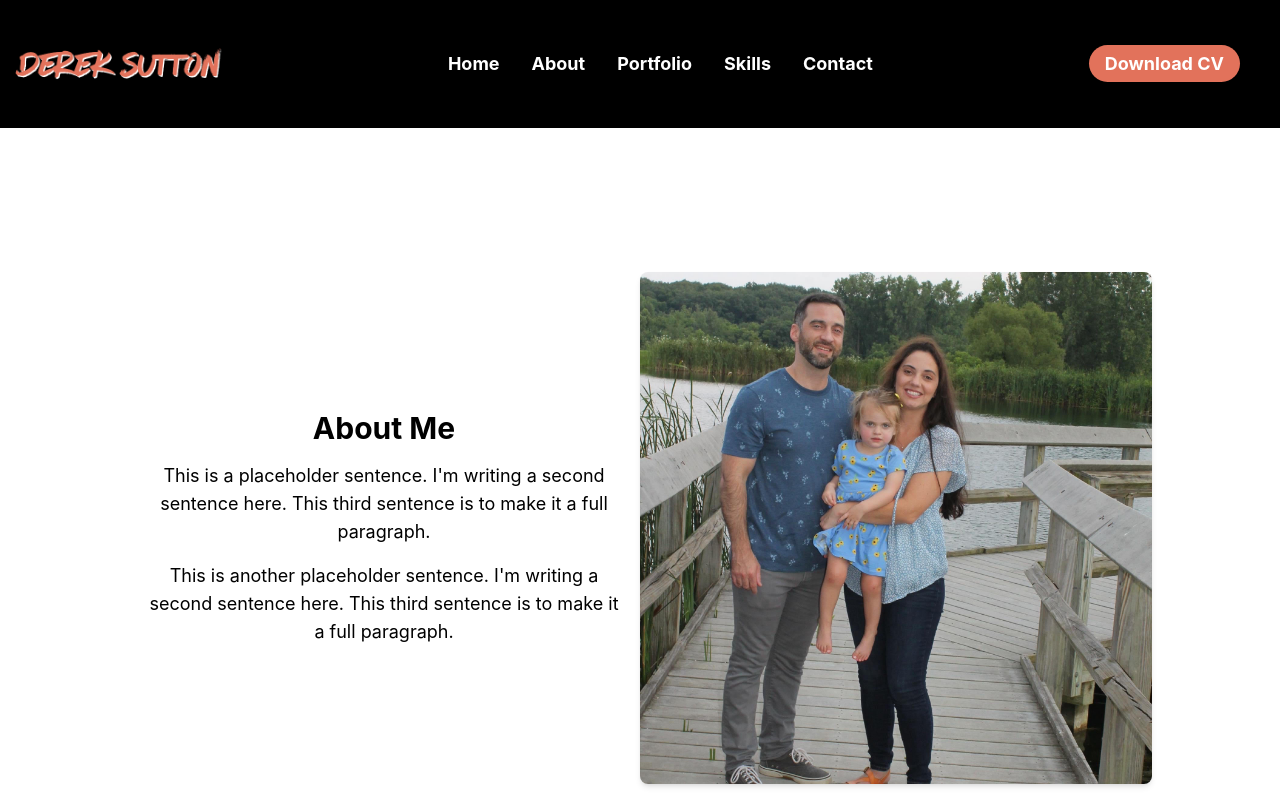
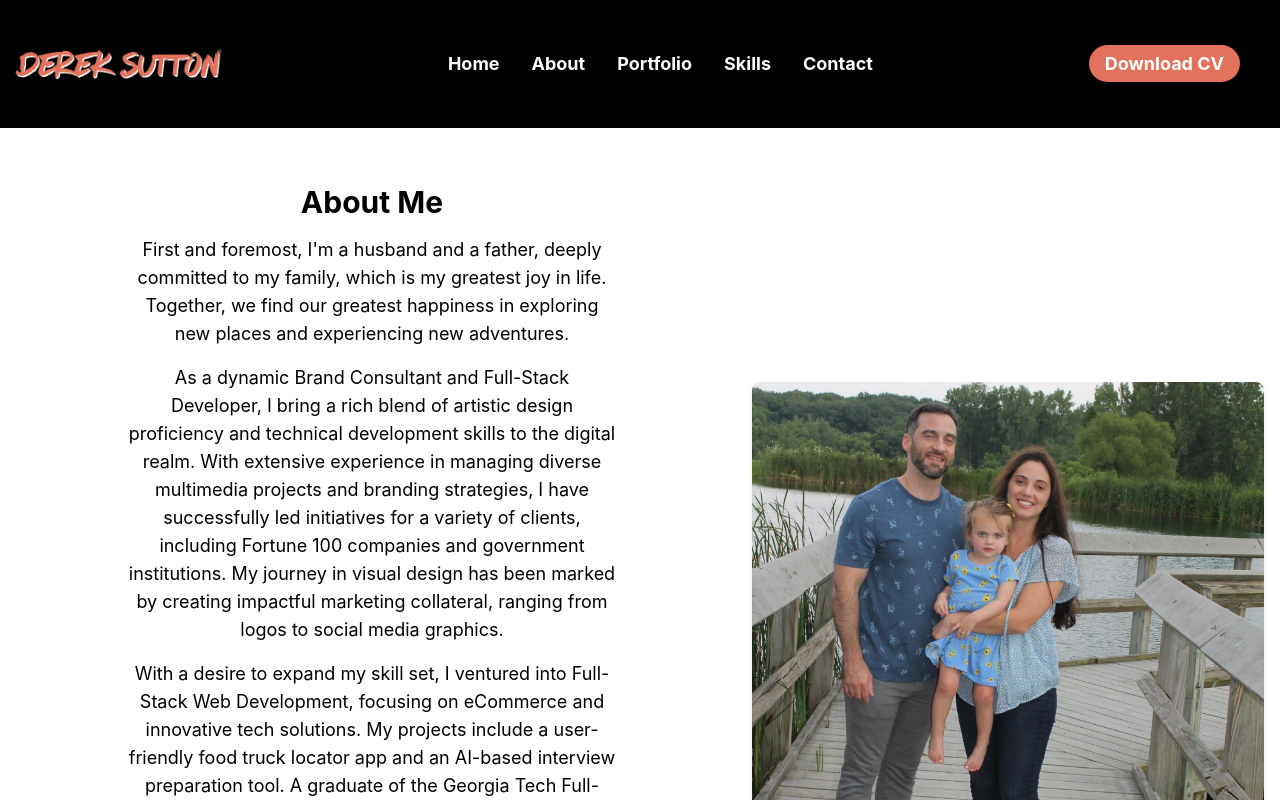
Before and after one commit to dereksutton/portfolio, a React (Create React App) app: page / in a window 1280 px wide. Both pictures are taken after a click on the link "About". Shown: the top 800 px of the page. Built offline with nearby package versions, Linux system fonts and the light colour scheme; the HTML template or start-up script is replaced by a standard one.

Commit message:
set the props/state for navbar component, added content About component and set the styling

```diff
--- a/src/components/About.js
+++ b/src/components/About.js
@@ -1,22 +1,40 @@
 import React from 'react';
 import aboutImg from '../assets/family-photo.jpg';
+import '../App.css';
 
 const About = () => {
     return (
-        <div className="flex flex-col-reverse md:flex-row items-center justify-center min-h-screen bg-white px-4 py-8">
+        <div className="flex flex-col-reverse xl:flex-row items-center justify-center min-h-screen bg-white px-4 py-8">
             {/* Text Content */}
-            <div className="md:w-1/2 lg:max-w-lg px-4">
-                <h2 className="text-3xl font-bold mb-4">About Me</h2>
-                <p className="text-lg mb-4">
-                    This is a placeholder sentence. I'm writing a second sentence here. This third sentence is to make it a full paragraph.
+            <div className="md:w-2/3 lg:max-w-4/6 px-4/5 xl:px-28 mr-6">
+                <h2 className="text-3xl font-bold mt-6">About Me</h2>
+                <p className="text-lg mt-4">
+                    First and foremost, I'm a husband and a father, deeply committed to my family, which is my greatest joy in life.
+                    Together, we find our greatest happiness in exploring new places and experiencing new adventures.
                 </p>
-                <p className="text-lg">
-                    This is another placeholder sentence. I'm writing a second sentence here. This third sentence is to make it a full paragraph.
+                <p className="text-lg mt-4">
+                As a dynamic Brand Consultant and Full-Stack Developer, I bring a rich blend of artistic design proficiency
+                and technical development skills to the digital realm. With extensive experience in managing diverse multimedia
+                projects and branding strategies, I have successfully led initiatives for a variety of clients, including Fortune 100
+                companies and government institutions. My journey in visual design has been marked by creating impactful marketing
+                collateral, ranging from logos to social media graphics.
                 </p>
+                <p className="text-lg mt-4">
+                With a desire to expand my skill set, I ventured into Full-Stack Web Development, focusing on eCommerce and innovative
+                tech solutions. My projects include a user-friendly food truck locator app and an AI-based interview preparation tool.
+                A graduate of the Georgia Tech Full-Stack Coding Bootcamp, I am proficient in frontend and backend development, database
+                management, and various design tools.
+                </p>
+                <p className="text-lg mt-4">
+                I thrive in environments that require both creative vision and technical acumen, consistently delivering integrated solutions
+                that resonate with diverse audiences. My approach to digital solutions is not just about aesthetics or functionality, but the
+                seamless fusion of both, driving brand engagement and technological advancement.
+                </p>
+                <blockquote className="text-md text-customCoral font-bold mt-6">"The journey is the reward." - Steve Jobs</blockquote>
             </div>
 
             {/* Image */}
-            <div className="md:w-1/2 lg:max-w-lg">
+            <div className="md:w-2/3 lg:max-w-lg">
                 <img src={aboutImg} alt="This is a photo of me with my wife and daughter on a beautiful spring day at the park."
                 className="w-full h-auto rounded-lg shadow-md"  />
             </div>
--- a/src/components/Footer.js
+++ b/src/components/Footer.js
@@ -5,11 +5,11 @@ const Footer = () => {
     return (
         <footer className="bg-black text-white text-center p-4">
             <div className="container mx-auto">
-                <p className="text-customCoral">&copy; {new Date().getFullYear()} Derek Sutton. All rights reserved.</p>
-                <div className="flex justify-center font-bold space-x-4 mt-2">
+                <div className="flex justify-center font-bold space-x-4">
                     <a href="https://github.com" className="hover:text-customCoral">GitHub</a>
                     <a href="https://linkedin.com" className="hover:text-customCoral">LinkedIn</a>
                 </div>
+            <p className="text-customCoral mt-2">&copy; {new Date().getFullYear()} Derek Sutton. All rights reserved.</p>
             </div>
         </footer>
     );
--- a/src/components/Navbar.js
+++ b/src/components/Navbar.js
@@ -41,11 +41,11 @@ const Navbar = ({ selectedSection, setSelectedSection }) => {
                 </button>
 
                 {/* Menu Items */}
-                    <a onClick={() => handleNavClick('Home')} className="menu-item active:text-customCoral focus:text-customCoral">Home</a>
-                    <a onClick={() => handleNavClick('About')} className="menu-item active:text-customCoral focus:text-customCoral">About</a>
-                    <a onClick={() => handleNavClick('Portfolio')} className="menu-item active:text-customCoral focus:text-customCoral">Portfolio</a>
-                    <a onClick={() => handleNavClick('Skills')} className="menu-item active:text-customCoral focus:text-customCoral">Skills</a>
-                    <a onClick={() => handleNavClick('Contact')} className="menu-item active:text-customCoral focus:text-customCoral">Contact</a>
+                    <a onClick={() => handleNavClick('Home')} className="menu-item active:text-customCoral focus:text-customCoral cursor-pointer">Home</a>
+                    <a onClick={() => handleNavClick('About')} className="menu-item active:text-customCoral focus:text-customCoral cursor-pointer">About</a>
+                    <a onClick={() => handleNavClick('Portfolio')} className="menu-item active:text-customCoral focus:text-customCoral cursor-pointer">Portfolio</a>
+                    <a onClick={() => handleNavClick('Skills')} className="menu-item active:text-customCoral focus:text-customCoral cursor-pointer">Skills</a>
+                    <a onClick={() => handleNavClick('Contact')} className="menu-item active:text-customCoral focus:text-customCoral cursor-pointer">Contact</a>
                     <a onClick={closeMenu} href="/path/to/your/cv.pdf" target="_blank" rel="noopener noreferrer" className="menu-item mx-6 my-8 px-4 py-2 brand-coral text-white font-bold text-lg hover:bg-gray-400 rounded-full">Download CV</a>
             </Menu>
         );
```
